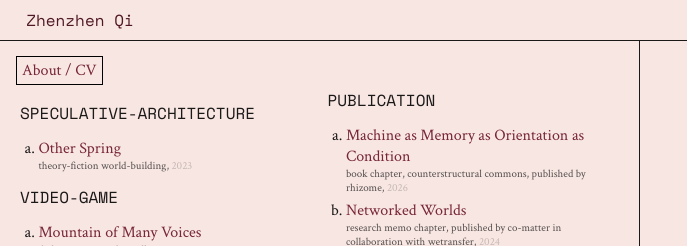
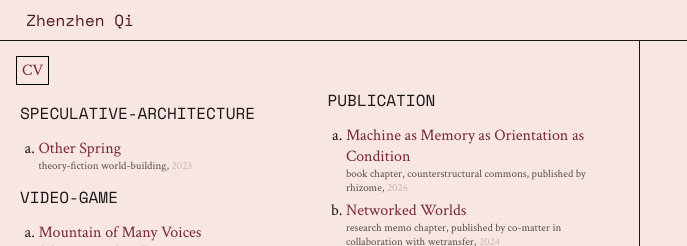
Before and after one commit to zhenzhenqi/zhenzhenqi, a Jekyll site: the page built from index.md, in a window 1280 px wide. Shown: the top 246 px of the page, without its empty margins (0-687 px from the left). Built offline with Jekyll 4.4.1, drawn with Linux system fonts in a browser that asks for light colours.

Commit message:
Update index.md

```diff
--- a/index.md
+++ b/index.md
@@ -3,7 +3,7 @@ layout: default
 title: Zhenzhen Qi
 ---
 <section id="pages">
-  <li><a href="{{ '/about.html' | relative_url }}">About / CV</a></li>
+  <li><a href="{{ '/about.html' | relative_url }}">CV</a></li>
   <li class="mobile-only"><a href="#project-list-anchor">Projects</a></li>
 </section>
 
```
